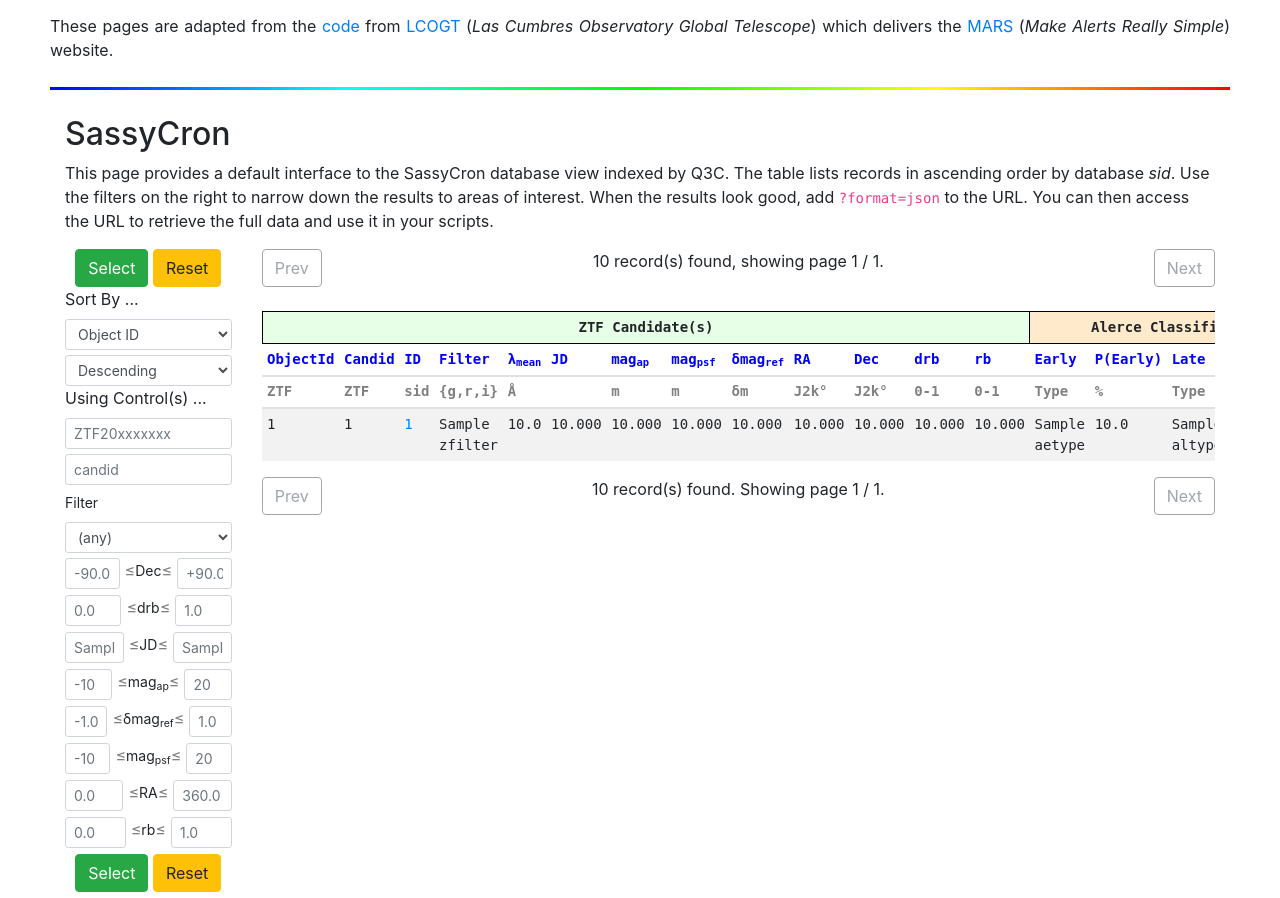
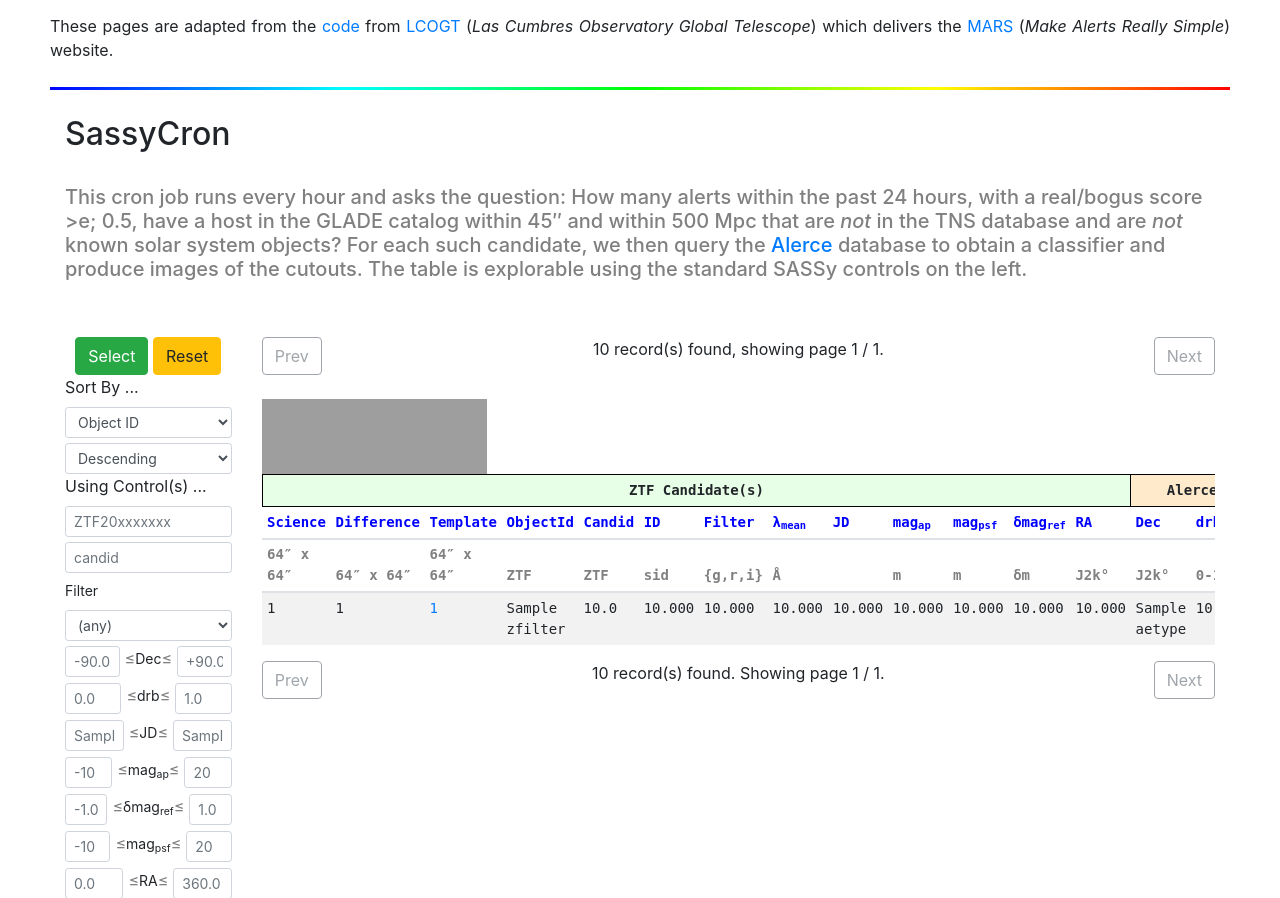
Before and after one commit to pndaly/SASSy, a Flask app: template src/templates/sassy_cron.html in a window 1280 px wide. Shown: the part 251-1149 px from the top of the page. Run offline with Flask 2, Linux system fonts and the light colour scheme; the template is opened without the code that fills it: most values are stand-ins (such as "Sample title", 1, 10 or a date in 2020); parts of the project's set-up code (start-up, migrations or seed data) failed here and were passed over; some libraries are stand-ins or nearby versions; grey boxes are pictures that could not be loaded.

Commit message:
Update template for SassyCron

```diff
--- a/src/templates/sassy_cron.html
+++ b/src/templates/sassy_cron.html
@@ -10,10 +10,11 @@
   <div class="row">
     <div class="col-md-12">
       <h2>SassyCron</h2>
-      This page provides a default interface to the SassyCron database view indexed by Q3C. The table lists records in ascending
-      order by database <i>sid</i>. Use the filters on the right to narrow down the results to areas of interest.
-      When the results look good, add <code>?format=json</code> to the URL. You can then access the URL to
-      retrieve the full data and use it in your scripts. <p></p>
+      <br><h5><font color="grey">This cron job runs every hour and asks the question: How many alerts within the past 24 hours, with a
+                                 real/bogus score &gte; 0.5, have a host in the GLADE catalog within 45&Prime; and within 500 Mpc that
+				 are <i>not</i> in the TNS database and are <i>not</i> known solar system objects? For each such candidate,
+				 we then query the <a href="https://alerce.online">Alerce</a> database to obtain a classifier and produce
+				 images of the cutouts. The table is explorable using the standard SASSy controls on the left.</font></h5><br><br>
     </div>
   </div>
   <!-- end of introduction -->
@@ -201,6 +202,9 @@
         </thead>
           <thead>
             <tr>
+              <th><font color="blue">Science</font></th>
+              <th><font color="blue">Difference</font></th>
+              <th><font color="blue">Template</font></th>
               <th><font color="blue">ObjectId</font></th>
               <th><font color="blue">Candid</font></th>
               <th><font color="blue">ID</font></th>
@@ -226,6 +230,9 @@
               <th><font color="blue">z</font></th>
             </tr>
             <tr>
+              <th><font color="grey">64&Prime; x 64&Prime;</font></th>
+              <th><font color="grey">64&Prime; x 64&Prime;</font></th>
+              <th><font color="grey">64&Prime; x 64&Prime;</font></th>
               <th><font color="grey">ZTF</font></th>
               <th><font color="grey">ZTF</font></th>
               <th><font color="grey">sid</font></th>
@@ -254,6 +261,9 @@
           <tbody>
             {% for alert in context.results %}
               <tr>
+               <img title="{{ alert.spng }}" src="{{ alert.spng }}"  height="75" width="75">
+               <img title="{{ alert.dpng }}" src="{{ alert.dpng }}"  height="75" width="75">
+               <img title="{{ alert.tpng }}" src="{{ alert.tpng }}"  height="75" width="75">
                <td>{{ alert.zoid }}</td>
                <td>{{ alert.zcandid }}</td>
                <td><a href="/sassy/ztf/{{ alert.zsid }}/" title="{{ alert.zsid }}">{{ alert.zsid }}</a></td>
--- a/src/utils/avro_plot_cutout.py
+++ b/src/utils/avro_plot_cutout.py
@@ -87,10 +87,7 @@ def avro_plot_cutout(_avro_file='', _cutout='', _oid='', _jd=0.0, _gid=0, _log=N
     except Exception as _e:
         if _log is not None:
             _log.error(f"failed to open {_file}, error={_e}")
-        raise Exception(f'failed to open {_file}, error={_e}')
-    else:
-        if _log is not None:
-            _log.debug(f"_packets={_packets}, len(_packets)={len(_packets)}")
+        pass
 
     # plot data
     for _i in range(len(_packets)):
```
